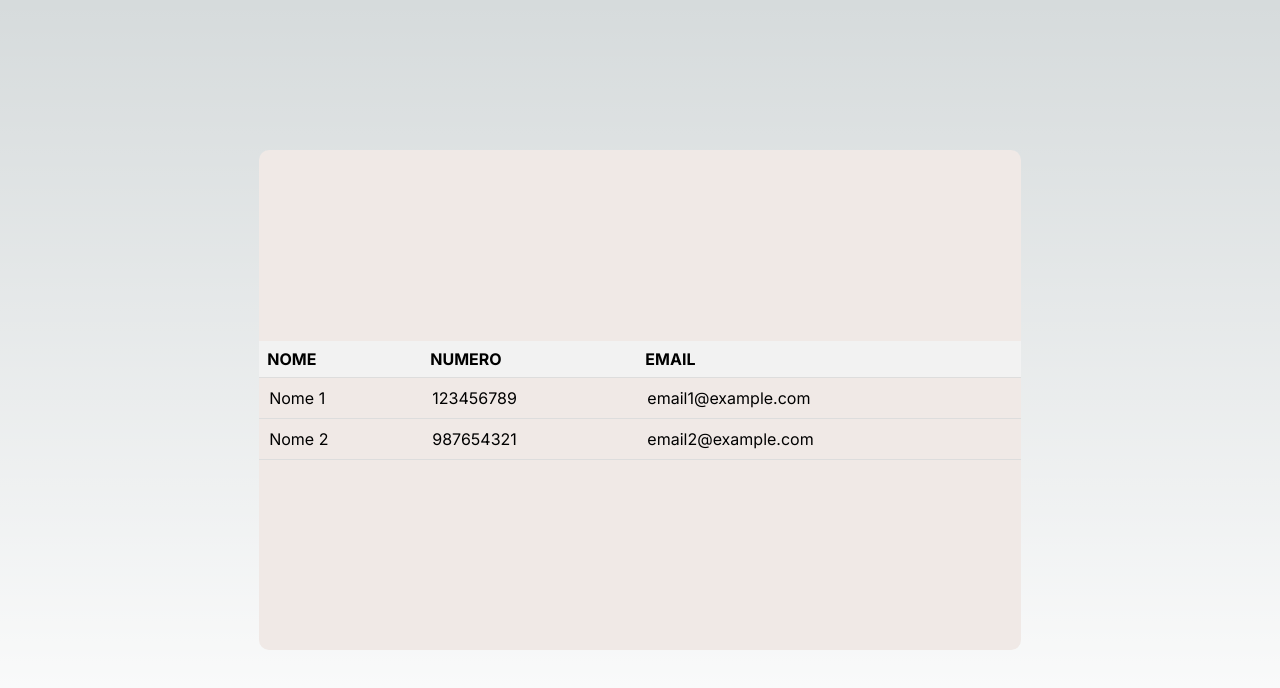
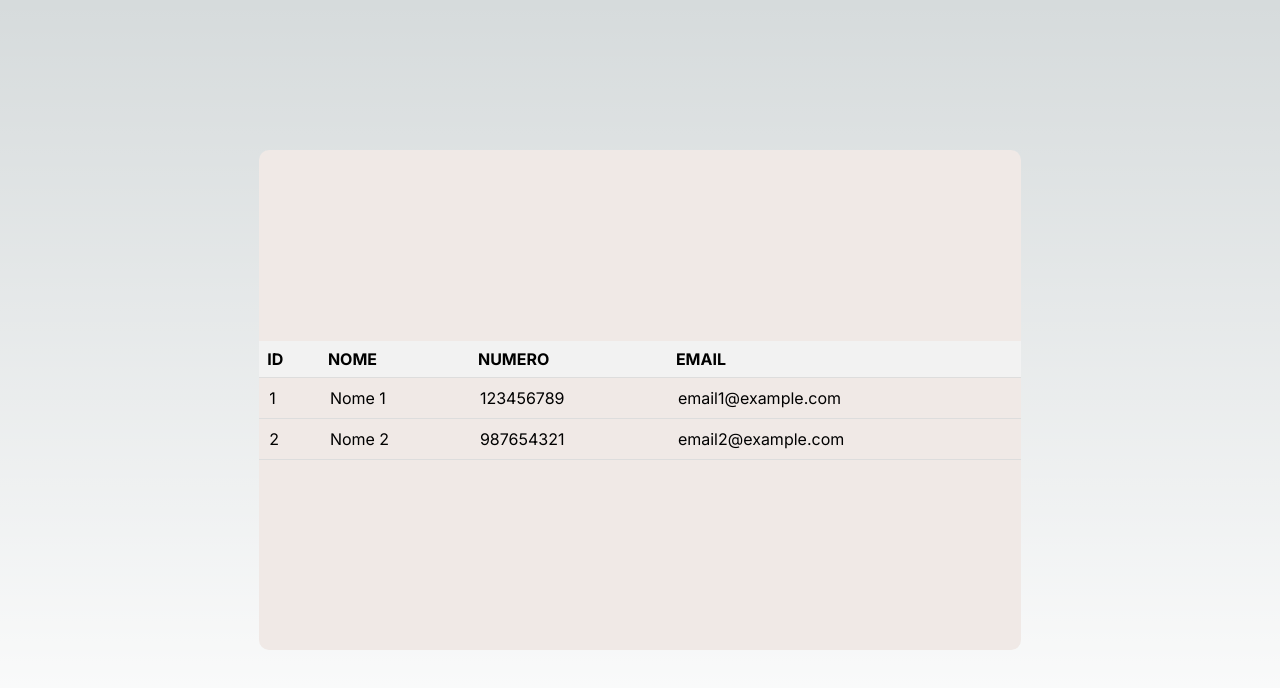
Before and after one commit to lucasGFlores/emprestimoDeFerramentaWEB, a Next.js app in the folder emprestimo-ferramenta-web/: page / in a window 1280 px wide. Shown: the top 688 px of the page. Built offline with nearby package versions, Linux system fonts and the light colour scheme.

Commit message:
implementar a listagem para todos os tipos
UUUU HULL não precisei fazer uma array de função, apenas tive que dar uma tapeada no typeScript

```diff
--- a/emprestimo-ferramenta-web/src/Model/Amigos.ts
+++ b/emprestimo-ferramenta-web/src/Model/Amigos.ts
@@ -1,9 +1,11 @@
 class Amigos{
+       private id : number;
     private nome : string;
     private numero : string;
     private email : string;
- constructor(nome : string, numero: string,email: string){
-        this.nome = nome;
+ constructor(id:number,nome : string, numero: string,email: string){
+       this.id = id;
+       this.nome = nome;
         this.numero = numero;
         this.email = email;
  }
--- a/emprestimo-ferramenta-web/src/Model/Emprestimo.ts
+++ b/emprestimo-ferramenta-web/src/Model/Emprestimo.ts
@@ -1,13 +1,15 @@
 import Ferramenta from "./Ferramenta";
 import Amigos from "./Amigos";
 class Emprestimo{
+    private id: number;
     private dataDeEmprestimo: Date;
     private dataDeDevolucao: Date ;
     private dataEntregue!: Date ;
     private ferramenasEmprestadas: Array<Ferramenta>;
     private amigo: Amigos;
 
-constructor(dataDeEmprestimo: Date, dataDeDevolucao: Date, ferramenasEmprestadas: Array<Ferramenta>, amigo: Amigos){
+constructor(id:number,dataDeEmprestimo: Date, dataDeDevolucao: Date, ferramenasEmprestadas: Array<Ferramenta>, amigo: Amigos){
+    this.id = id;
     this.dataDeEmprestimo = dataDeEmprestimo;
     this.dataDeDevolucao = dataDeDevolucao;
     this.ferramenasEmprestadas = ferramenasEmprestadas;
--- a/emprestimo-ferramenta-web/src/Model/Fabricante.ts
+++ b/emprestimo-ferramenta-web/src/Model/Fabricante.ts
@@ -1,9 +1,11 @@
 import Ferramenta from "./Ferramenta";
 class Fabricante{
+    private id:number;
     private nome: string;
     private cnpj: string;
     private ferramentas: Array<Ferramenta>;
-    constructor(nome: string, cnpj: string, ferramentas: Array<Ferramenta>){
+    constructor(id:number,nome: string, cnpj: string, ferramentas: Array<Ferramenta>){
+        this.id = id;
         this.nome = nome;
         this.cnpj = cnpj;
         this.ferramentas = ferramentas;
--- a/emprestimo-ferramenta-web/src/Model/Ferramenta.ts
+++ b/emprestimo-ferramenta-web/src/Model/Ferramenta.ts
@@ -1,8 +1,10 @@
 class Ferramenta{
+    private id:number;
     private nome: string;
     private preco: number;
     private fabricante: string;
-    constructor(nome: string, preco: number, fabricante: string){
+    constructor(id: number,nome: string, preco: number, fabricante: string){
+        this.id = id;
         this.nome = nome;
         this.preco = preco;
         this.fabricante = fabricante;
--- a/emprestimo-ferramenta-web/src/app/page.tsx
+++ b/emprestimo-ferramenta-web/src/app/page.tsx
@@ -19,8 +19,8 @@ export default function Home() {
 
         }}>
        <Tabela dados={[
-  { nome: "Nome 1", numero: "123456789", email: "email1@example.com" },
-  { nome: "Nome 2", numero: "987654321", email: "email2@example.com" }
+  {id:1, nome: "Nome 1", numero: "123456789", email: "email1@example.com" },
+  {id:2, nome: "Nome 2", numero: "987654321", email: "email2@example.com" }
 ]}/>
 
       </div>
--- a/emprestimo-ferramenta-web/src/component/Tabela.tsx
+++ b/emprestimo-ferramenta-web/src/component/Tabela.tsx
@@ -1,53 +1,42 @@
 import React from "react";
 import "@/styles/tabela.css";
-interface KeyUpdate { [key: string]: string | number}
-interface Amigos extends KeyUpdate  {nome: string, numero:string,email:string}
-interface Emprestimo  {dataDeEmprestimo: Date, dataDeDevolucao: Date, dataEntregue?: Date}
-interface Ferramenta {nome:string, preco: number, fabricante: string}
-interface Fabricante extends KeyUpdate  {nome:string, cnpj: string}
-
+interface KeyUpdate { [key: string]: string | number |Date |undefined}
+interface Amigos extends KeyUpdate  {id:number,nome: string, numero:string,email:string}
+interface Emprestimo extends KeyUpdate {id:number,dataDeEmprestimo: Date, dataDeDevolucao: Date, dataEntregue?: Date}
+interface Ferramenta extends KeyUpdate {id:number,nome:string, preco: number, fabricante: string}
+interface Fabricante extends KeyUpdate  {id:number,nome:string, cnpj: string}
 interface TabelaProps { //colocar no principal (override em todos os componentes)
-  dados: Amigos[] ;
+  dados: Amigos[] | Ferramenta[] | Fabricante[] | Emprestimo[];
 }
-function teste(){}
-function Tabela ({ dados }: TabelaProps){
-    let keys = Object.keys(dados[0]);
-    let func: Array<Function> = [teste,(item: Amigos) => {
+ function listagem(item: Amigos  | Ferramenta | Fabricante | Emprestimo){
         let keys = Object.keys(item);
         return (
-          <tr key={item.nome}>
+          <tr key={item.id}>
             {keys.map((key: string) => {
-              return <td>{item[`${key}`]}</td>;
+              return <td>{item[`${key}`]?.toString() ?? "Não informado"}
+              </td>;
             })}
           </tr>
         );
-      }]
+
+}
+function Tabela ({ dados }: TabelaProps){
+    let keys = Object.keys(dados[0]);
   return (
     <table className="tabela">
-        {/*  essa parte deixa na principal*/}
       <thead>
         <tr>
-          {Object.keys(dados[0]).map((item) => (
+          {keys.map((item) => (
             <th>{item.toUpperCase()}</th>
           ))}
         </tr>
       </thead>
-      {/* ---------------------------------- */}
 
-      {/*  essa parte vai ser refeita por Override*/}
       <tbody>
-        {dados.map((item: Amigos) => {
-          let keys = Object.keys(item);
-          return (
-            <tr key={item.nome}>
-              {keys.map((key: string) => {
-                return <td>{item[`${key}`]}</td>;
-              })}
-            </tr>
-          );
+        {dados.map((item: Amigos  | Ferramenta | Fabricante | Emprestimo) => {
+          return listagem(item);
         })}
       </tbody>
-      {/*----------------------------------------*/}
     </table>
   );
 };
```
